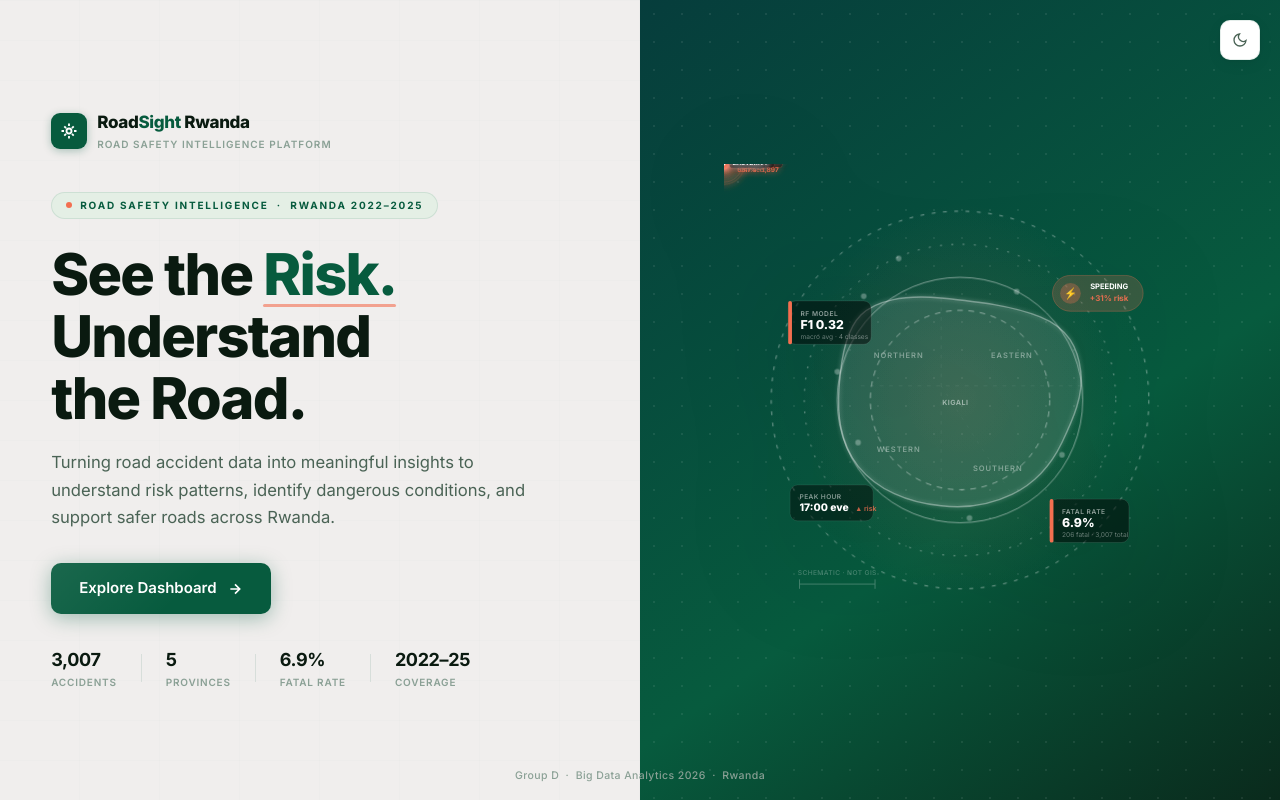
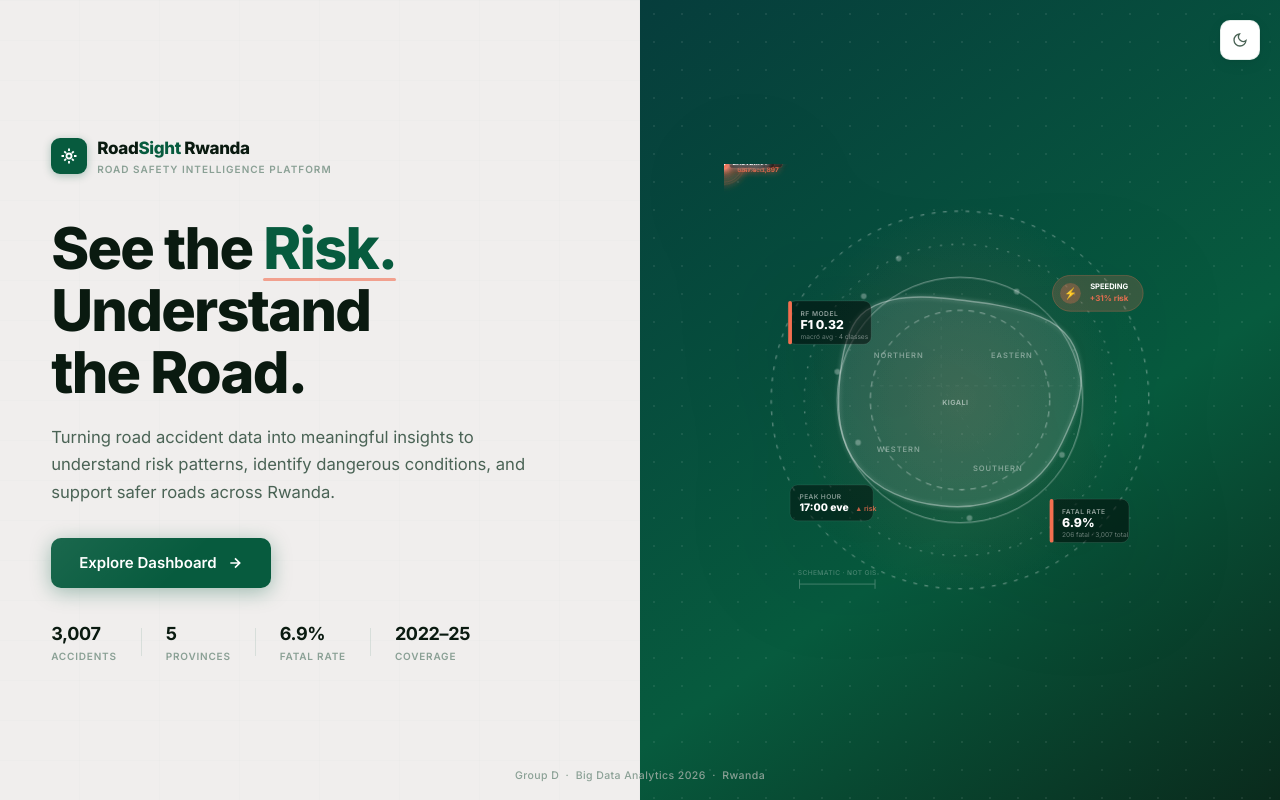
Before and after one commit to mug1sha/RoadSight-Rwanda, a plain HTML site: page dashboard/index.html in a window 1280 px wide. Drawn offline with nearby package versions, Linux system fonts and the light colour scheme.

Commit message:
Remove eyebrow label from landing page hero

```diff
--- a/dashboard/index.html
+++ b/dashboard/index.html
@@ -531,13 +531,7 @@ html, body {
       </div>
     </div>
 
-    <!-- Eyebrow -->
-    <div class="eyebrow anim-2">
-      <span class="eyebrow-dot"></span>
-      Road Safety Intelligence &nbsp;·&nbsp; Rwanda 2022–2025
-    </div>
 
-    <!-- Headline -->
     <h1 class="headline anim-3">
       See the <em>Risk.</em><br>
       Understand<br>
```
